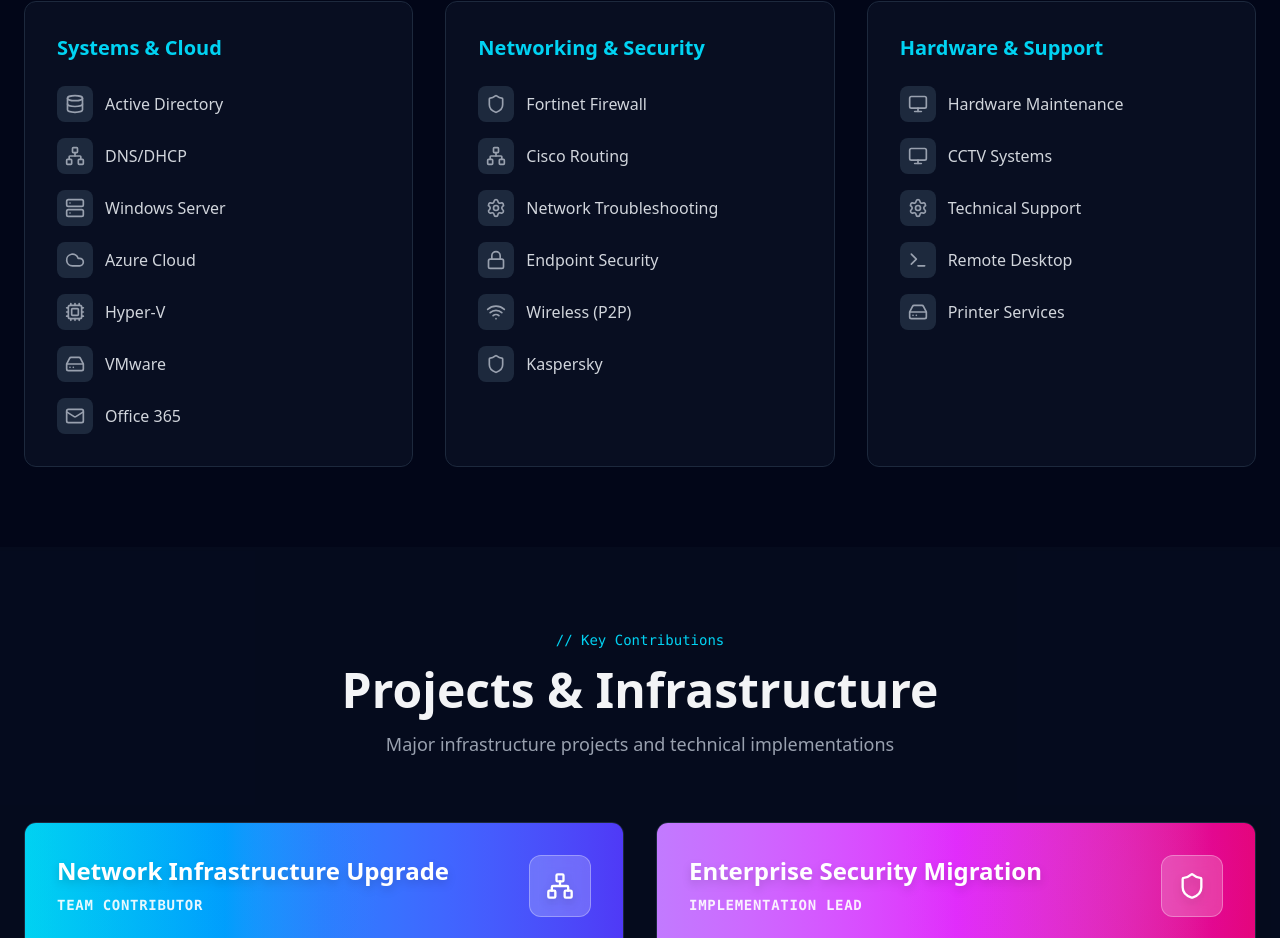
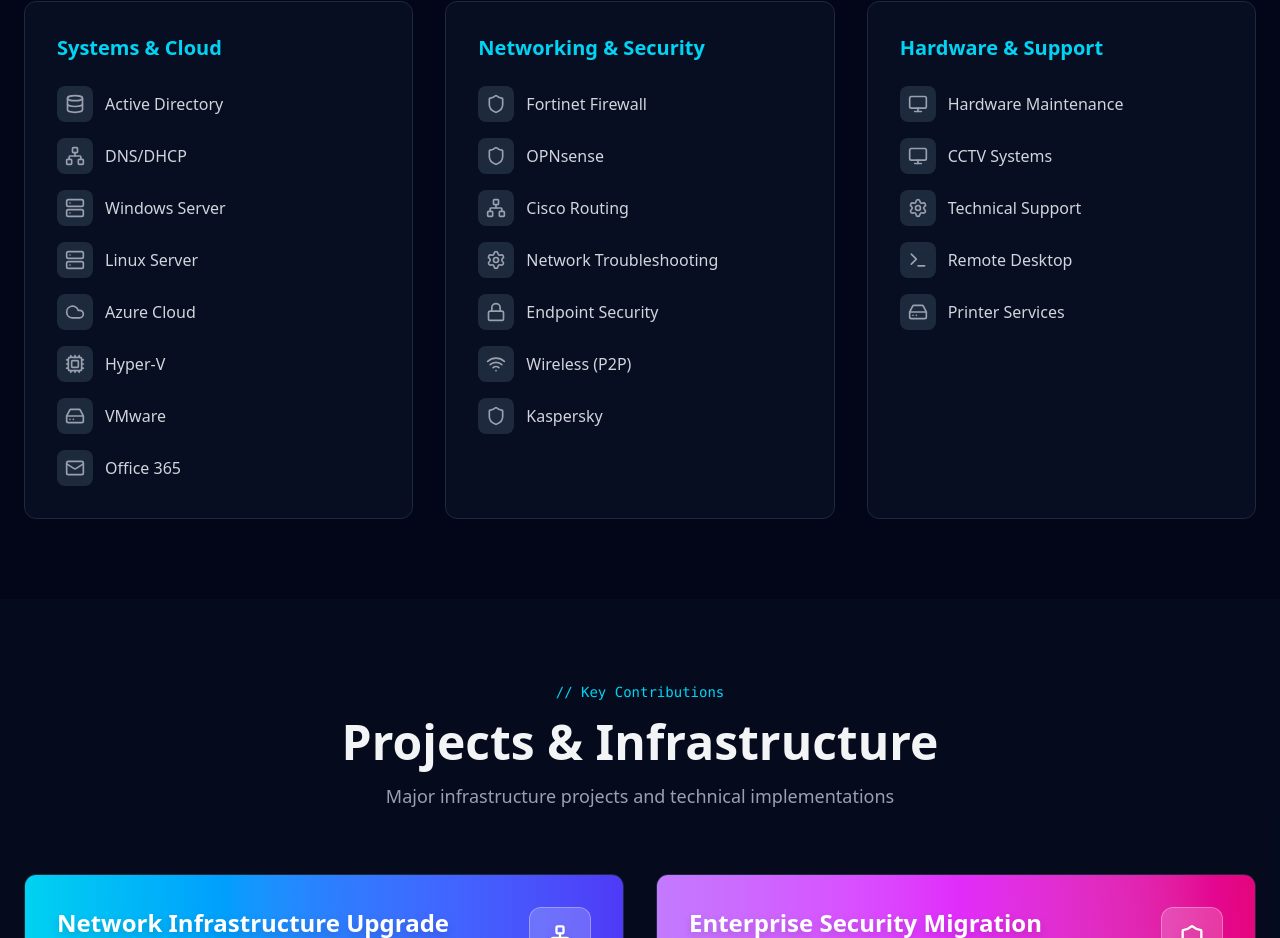
Before and after one commit to TashenRathnayaka/my-portfolio, a React (Vite) app: page / in a window 1280 px wide. Shown: the part 2536-3474 px from the top of the page. Built offline with nearby package versions, Linux system fonts and the light colour scheme.

Commit message:
Update Portfolio.tsx

```diff
--- a/src/Portfolio.tsx
+++ b/src/Portfolio.tsx
@@ -91,6 +91,7 @@
       { name: "Active Directory", icon: Database },
       { name: "DNS/DHCP", icon: Network },
       { name: "Windows Server", icon: Server },
+      { name: "Linux Server", icon: Server },
       { name: "Azure Cloud", icon: Cloud },
       { name: "Hyper-V", icon: Cpu },
       { name: "VMware", icon: HardDrive },
@@ -98,6 +99,7 @@
     ],
     "Networking & Security": [
       { name: "Fortinet Firewall", icon: Shield },
+      { name: "OPNsense", icon: Shield },
       { name: "Cisco Routing", icon: Network },
       { name: "Network Troubleshooting", icon: Settings },
       { name: "Endpoint Security", icon: Lock },
```
